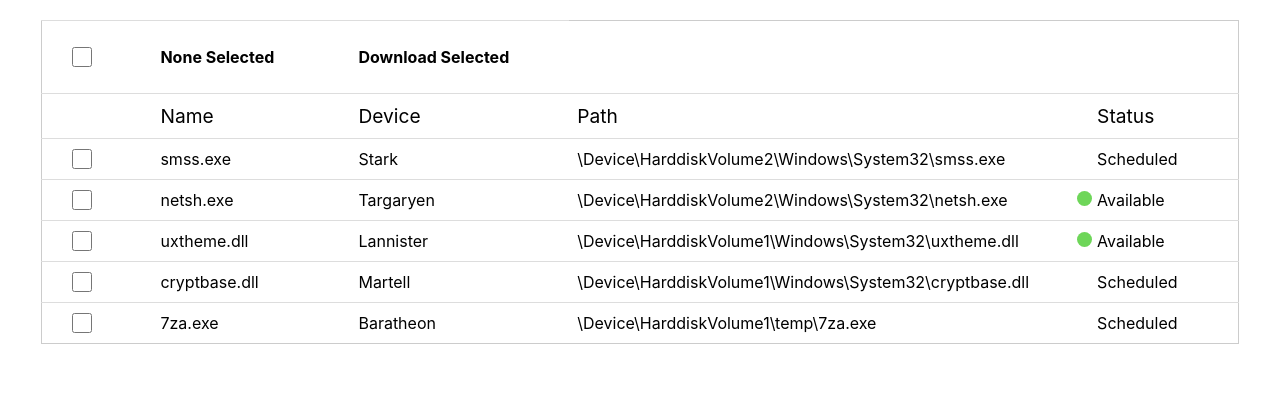
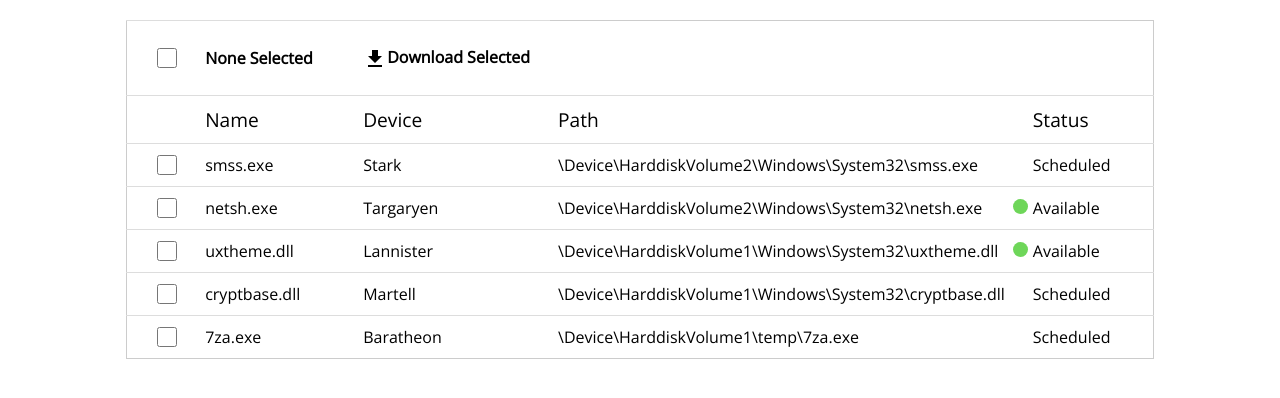
Before and after one commit to sidneyowallah/device-app, a React (Create React App) app: page / in a window 1280 px wide. Shown: the top 398 px of the page. Built offline with nearby package versions, Linux system fonts and the light colour scheme.

Commit message:
Added download logic and improved styling

```diff
--- a/src/DeviceList.css
+++ b/src/DeviceList.css
@@ -7,7 +7,7 @@ table {
 td,
 th {
 	border-top: 1px solid #ddd;
-	padding: 10px 60px 10px 8px;
+	padding: 10px 20px 10px 8px;
 	text-align: left;
 	vertical-align: middle;
 }
@@ -17,40 +17,24 @@ th {
 	font-size: 1.2em;
 }
 
-.list-row:hover {
-	background-color: #ddd;
-	cursor: pointer;
-}
-
 .checkbox-cell {
 	text-align: center;
 	padding-left: 30px;
 }
 
-.name-cell {
-	text-align: left;
-	min-width: 130px;
+.download-button {
+	vertical-align: middle;
+	display: inline-block;
+}
+.download-button:hover {
+	cursor: pointer;
 }
 
-.device-cell {
-	text-align: left;
+.download-button img {
+	vertical-align: middle;
 }
 
-.path-cell {
-	text-align: left;
+.select-all-row {
+	font-size: 1em;
+	font-weight: 300;
 }
-
-.status-cell {
-	text-align: left;
-	text-transform: capitalize;
-}
-
-.green-dot {
-	height: 15px;
-	width: 15px;
-	margin-right: 5px;
-	margin-left: -20px;
-	background-color: #6ed659;
-	border-radius: 50%;
-	display: inline-block;
-}
--- a/src/DeviceList.js
+++ b/src/DeviceList.js
@@ -11,7 +11,7 @@ export const DeviceList = () => {
 
 	const [checkedState, setCheckedState] = useState([]);
 	const [selectCount, setSelectCount] = useState(0);
-	const [selected, setSelected] = useState([]);
+	const [selectDownload, setSelectDownload] = useState([]);
 
 	function onChangeSelectAll(e) {
 		selectCheckBox.current.forEach(
@@ -21,27 +21,29 @@ export const DeviceList = () => {
 		if (e.target.checked) {
 			setSelectCount(deviceData.length);
 			setCheckedState(Array(deviceData.length).fill(true));
+			setSelectDownload(deviceData);
 		} else {
 			setSelectCount(0);
 			setCheckedState(Array(deviceData.length).fill(false));
+			setSelectDownload([]);
 		}
 	}
 
-	function onChangeCheckBox(e) {
+	function onChangeCheckBox(e, item) {
 		const i = selectCheckBox.current.indexOf(e.target);
 		const newState = Array.from(checkedState);
 		newState[i] = e.target.checked;
 		setCheckedState(newState);
 
 		if (e.target.checked) {
-			setSelected([...selected, e.target.name]);
 			setSelectCount(selectCount + 1);
+			setSelectDownload((selectDownload) => [...selectDownload, item]);
 		} else if (!e.target.checked) {
-			const newSelectedArr = selected.filter(
-				(currItem) => currItem !== e.target.name
+			setSelectCount(selectCount - 1);
+			const newDownloadArr = selectDownload.filter(
+				(currItem) => currItem !== item
 			);
-			setSelected(newSelectedArr);
-			setSelectCount(selectCount - 1);
+			setSelectDownload(newDownloadArr);
 		}
 	}
 
@@ -66,10 +68,30 @@ export const DeviceList = () => {
 	}
 	useEffect(setIndeterminate);
 
+	const handleDownload = () => {
+		let alertMessage;
+
+		const downloadsAlert = selectDownload.map((d) => {
+			if (d.status == 'available') {
+				return `${d.device} - ${d.path}`;
+			} else {
+				return `Sorry ${d.device} is not available for download`;
+			}
+		});
+
+		if (downloadsAlert.length > 0) {
+			alertMessage = downloadsAlert.join('\n');
+		} else {
+			alertMessage = `Please select a file`;
+		}
+
+		alert(alertMessage);
+	};
+
 	return (
 		<table className="list-table">
 			<thead>
-				<tr>
+				<tr className="select-all-row">
 					<th className="checkbox-cell">
 						<Checkbox
 							forwardRef={selectAll}
@@ -85,8 +107,10 @@ export const DeviceList = () => {
 						</p>
 					</th>
 					<th>
-						<div>
-							<p>Download Selected</p>
+						<div className="download-button" onClick={handleDownload}>
+							<img src="/images/downloadIconSvg.svg" alt="download icon" />
+
+							<span>Download Selected</span>
 						</div>
 					</th>
 				</tr>
--- a/src/ListRow.css
+++ b/src/ListRow.css
@@ -1,3 +1,37 @@
+.list-row:hover {
+	background-color: #ddd;
+	cursor: pointer;
+}
+
+.name-cell {
+	text-align: left;
+	min-width: 130px;
+}
+
+.device-cell {
+	text-align: left;
+}
+
+.path-cell {
+	text-align: left;
+}
+
+.status-cell {
+	width: 100px;
+	text-align: left;
+	text-transform: capitalize;
+}
+
+.green-dot {
+	height: 15px;
+	width: 15px;
+	margin-right: 5px;
+	margin-left: -20px;
+	background-color: #6ed659;
+	border-radius: 50%;
+	display: inline-block;
+}
+
 .select-background {
 	background-color: #ccc;
 }
--- a/src/index.css
+++ b/src/index.css
@@ -1,13 +1,6 @@
+@import url('https://fonts.googleapis.com/css2?family=Open+Sans:wght@300;400&display=swap');
+
 body {
-  margin: 0;
-  font-family: -apple-system, BlinkMacSystemFont, 'Segoe UI', 'Roboto', 'Oxygen',
-    'Ubuntu', 'Cantarell', 'Fira Sans', 'Droid Sans', 'Helvetica Neue',
-    sans-serif;
-  -webkit-font-smoothing: antialiased;
-  -moz-osx-font-smoothing: grayscale;
+	margin: 0;
+	font-family: 'Open Sans', sans-serif;
 }
-
-code {
-  font-family: source-code-pro, Menlo, Monaco, Consolas, 'Courier New',
-    monospace;
-}
```
Also changed, not shown: public/images/downloadIconSvg.svg (added).
